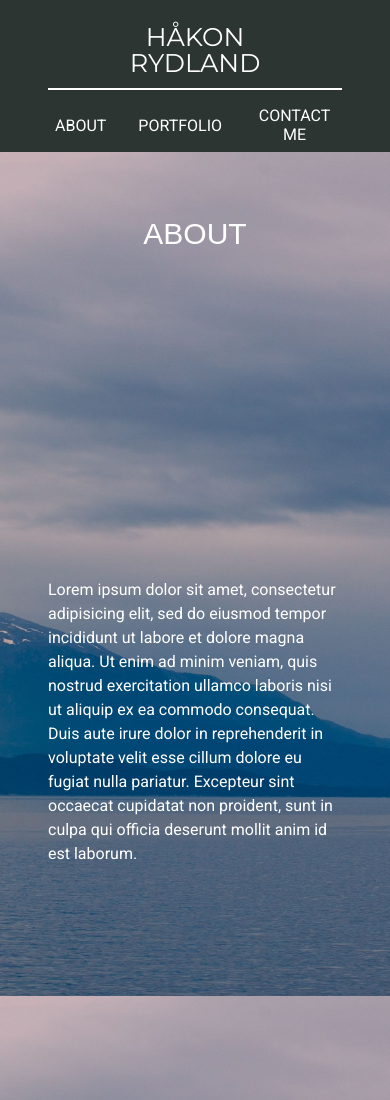
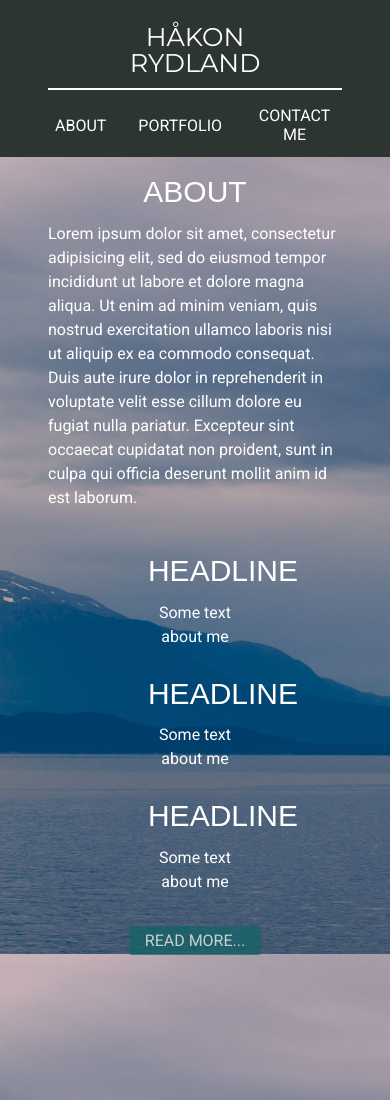
Before and after one commit to MrHakon/WebPortfolio, a plain HTML site: page index.html in a window 390 px wide. Shown: the top 1100 px of the page. Drawn offline with Linux system fonts and the light colour scheme; a web font is replaced by a local one.

Commit message:
Made some changes in the CSS

```diff
--- a/css/style.css
+++ b/css/style.css
@@ -350,6 +350,7 @@ h5 {
 .header {
     width: 100%;
     background-color: #ffffff;
+    position: absolute; /*fixed */
     display: flex;
     flex-direction: column;
 }
@@ -371,7 +372,7 @@ h5 {
 
 .navigation {
     flex: 1;
-    padding: 0.5em;
+    padding: 0.5em 0.5em 0.8em 0.5em;
     align-self: center;
     width: 80%;
 }
@@ -391,6 +392,10 @@ h5 {
     width: 33 %;
     text-align: center;
     margin: 0em 1em 0em 1em;
+}
+
+.main {
+    margin-top: 110px;
 }
 
 /* COVER INFO */
@@ -415,6 +420,32 @@ h5 {
 
 .about a {
     margin: 1em auto 1em auto;
+}
+
+.aboutMe p {
+    max-width: 700px;
+    min-width: 250px;
+    margin-bottom: 2em;
+}
+
+.quickFacts {
+    display: flex;
+    justify-content: space-between;
+    width: 700px;
+    align-self: center;
+}
+
+.fact {
+    width: 32%;
+    text-align: center;
+}
+
+.fact h2 {
+    margin: 0.5em auto 0.5em auto;
+}
+
+.fact p {
+    margin: 0em auto 1em auto;
 }
 
 .stdImg {
@@ -466,6 +497,8 @@ h5 {
     margin: auto;
     width: 500px;
     height: auto;
+    border: solid gray;
+    border-radius: 0.3em;
 }
 
 .textBox p {
@@ -622,6 +655,16 @@ footer {
 }*/
 
 @media screen and (max-width: 45rem) {
+    .quickFacts {
+    display: flex;
+    width: 100%;
+    flex-direction: column;
+    margin: 0em auto 0em auto;
+}
+    .fact {
+        margin: auto;
+    }
+
     .projects {
         display: flex;
         flex-direction: column;
--- a/index.html
+++ b/index.html
@@ -48,7 +48,23 @@
         <div class="main">
             <section id="about" class="about contentPadding">
                 <h2 class="centerTop">About</h2>
-                <p class="wow slideInLeft">Lorem ipsum dolor sit amet, consectetur adipisicing elit, sed do eiusmod tempor incididunt ut labore et dolore magna aliqua. Ut enim ad minim veniam, quis nostrud exercitation ullamco laboris nisi ut aliquip ex ea commodo consequat. Duis aute irure dolor in reprehenderit in voluptate velit esse cillum dolore eu fugiat nulla pariatur. Excepteur sint occaecat cupidatat non proident, sunt in culpa qui officia deserunt mollit anim id est laborum.</p>
+                <div class="aboutMe">
+                     <p class="wow slideInLeft">Lorem ipsum dolor sit amet, consectetur adipisicing elit, sed do eiusmod tempor incididunt ut labore et dolore magna aliqua. Ut enim ad minim veniam, quis nostrud exercitation ullamco laboris nisi ut aliquip ex ea commodo consequat. Duis aute irure dolor in reprehenderit in voluptate velit esse cillum dolore eu fugiat nulla pariatur. Excepteur sint occaecat cupidatat non proident, sunt in culpa qui officia deserunt mollit anim id est laborum.</p>
+                </div>
+                <div class="quickFacts">
+                    <div class="fact">
+                        <h2 >Headline</h2>
+                        <p>Some text about me</p>
+                    </div>
+                    <div class="fact">
+                        <h2>Headline</h2>
+                        <p>Some text about me</p>
+                    </div>
+                    <div class="fact">
+                        <h2>Headline</h2>
+                        <p>Some text about me</p>
+                    </div>
+                </div>
 
                 <a href="#" class="buttonLink centerMiddle">Read more...</a>
             </section>
```
